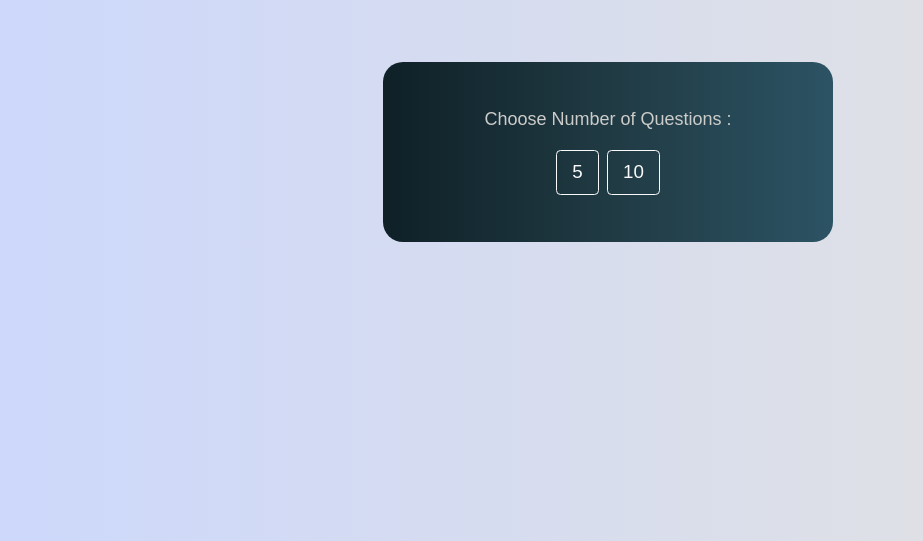
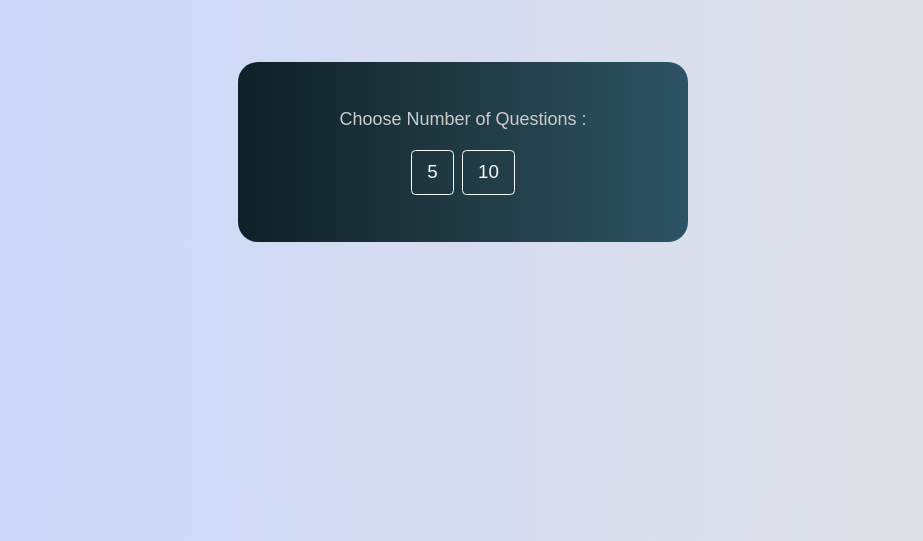
Before and after one commit to maharshi1712/Quiz-game, a plain HTML site: page index.html in a window 1280 px wide. Shown: the part 259-800 px from the top of the page, without its empty margins (177-1100 px from the left). Drawn offline with nearby package versions, Linux system fonts and the light colour scheme.

Commit message:
Update index.css

```diff
--- a/index.css
+++ b/index.css
@@ -1,12 +1,20 @@
 body {
     background: linear-gradient(to right, #c9d6ff, #e2e2e2);
+}
+
+#ctn,
+#container,
+#showQs,
+.question-holder,
+.results-holder {
+    justify-content: center;
+    margin: auto;
 }
 
 #container {
     position: relative;
     width: 450px;
     height: 180px;
-    left: 560px;
     top: 250px;
     text-align: center;
     font-family: Arial, Helvetica, sans-serif;
```
